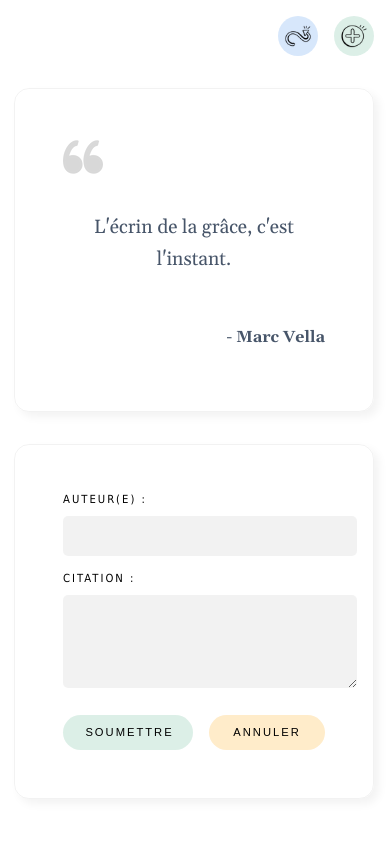
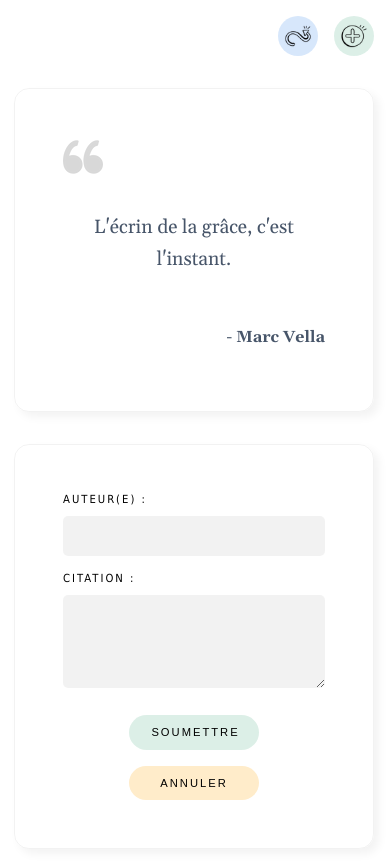
Before and after one commit to MelineCo/bobin-frontend, a website: page index.html in a window 390 px wide. Both pictures are taken after a click on the button 354 px from the left and 36 px from the top of the page. Before the commit the page ends 844 px from the top, so only its background shows below. Drawn offline with nearby package versions, Linux system fonts and the light colour scheme.

Commit message:
fix responsive css

```diff
--- a/index.html
+++ b/index.html
@@ -32,10 +32,11 @@
                 <input id="auteur" class="input" type="text" />
                 <label class='label' for="addedQuote">CITATION :</label><br />
                 <textarea id="citation" name="addedQuote" rows="4" col="150"></textarea>
-                <div class="submit-btns">
-                    <button id="submit-quote" class="submit-btn submit">SOUMETTRE</button>
-                    <button id="cancel-quote" class="submit-btn cancel">ANNULER</button>
-                </div>
+
+            </div>
+            <div class="submit-btns">
+                <button id="submit-quote" class="submit-btn submit">SOUMETTRE</button>
+                <button id="cancel-quote" class="submit-btn cancel">ANNULER</button>
             </div>
         </div>
     </div>
--- a/style.css
+++ b/style.css
@@ -14,7 +14,7 @@ body {
     padding: 3rem;
 }
 
-@media (max-width: 600px) {
+@media only screen and (max-width: 480px) {
     #container {
         width: unset; /* plus besoin de ça en mobile, donc on "unset" */
         max-width: none; /* same */
@@ -22,6 +22,13 @@ body {
     }
     .sous-container{
         padding: 1rem;
+    }
+    .submit-btns{
+        display: flex;
+        flex-direction: column;
+        justify-content: center;
+        align-items: center;
+        gap: 1rem;
     }
 }
 
@@ -100,7 +107,7 @@ body {
 }
 
 .form{
-    width: 100%;
+    width: calc(100% - 2rem);
     font-size: 0.7rem;
     letter-spacing: 2px;
     font-family: Tahoma, serif;
```
